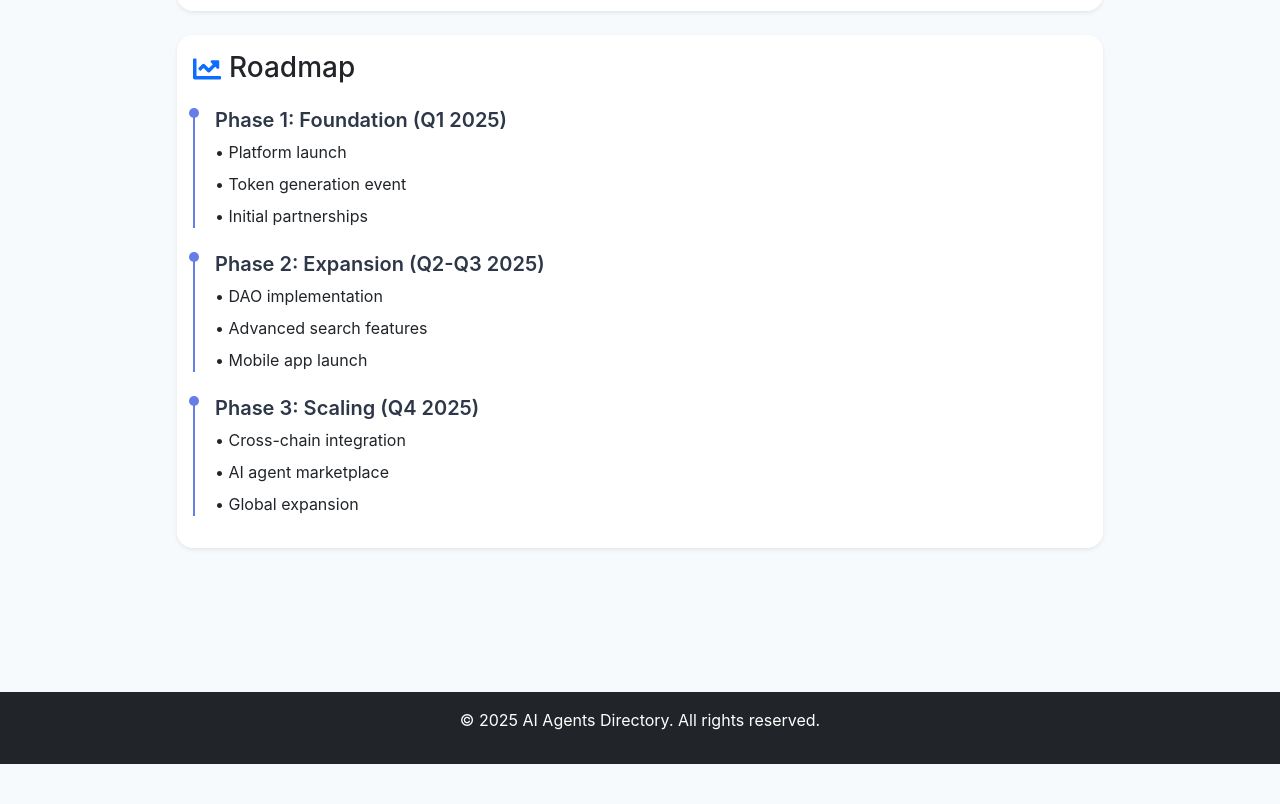
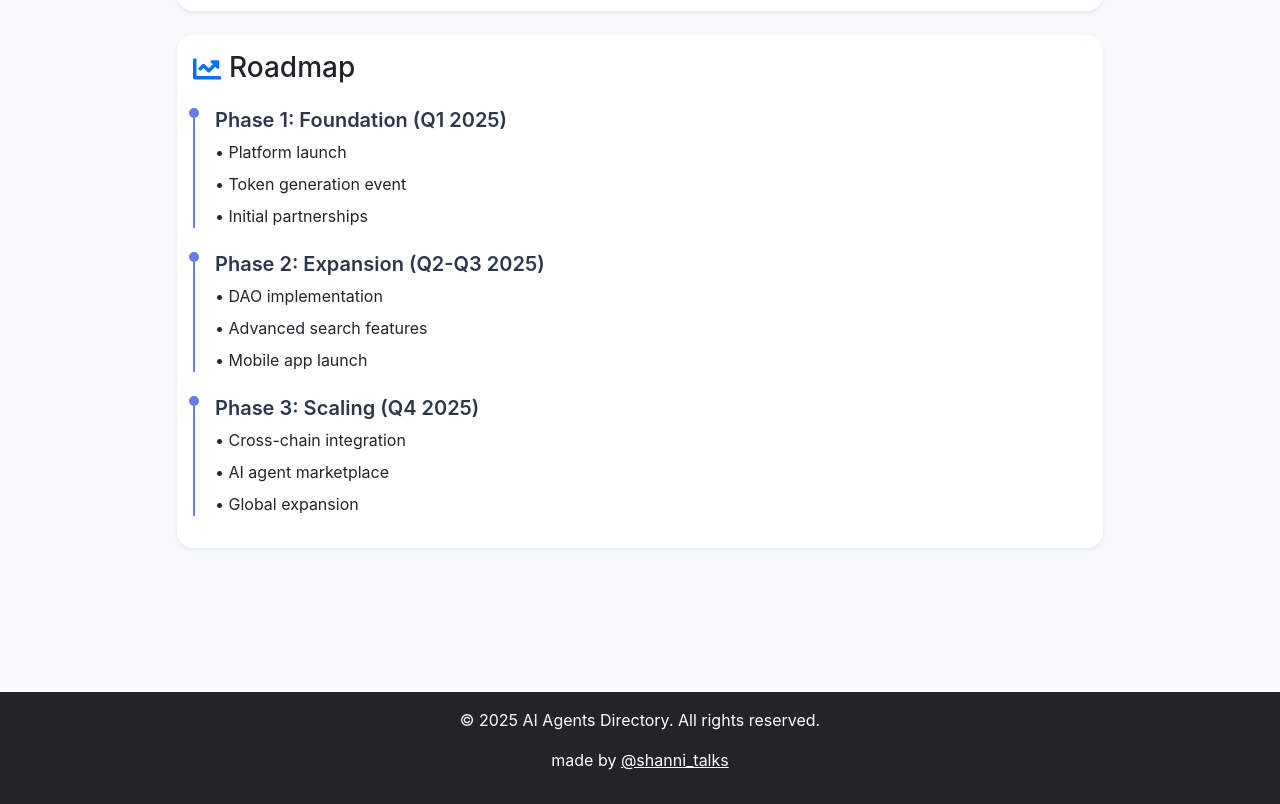
Before and after one commit to Shanni/wataiboo, a React (Create React App) app: page /whitepaper in a window 1280 px wide. Shown: the part 1425-2229 px from the top of the page. Before the commit the page ends 2189 px from the top, so only its background shows below. Built offline with nearby package versions, Linux system fonts and the light colour scheme.

Commit message:
add marker

```diff
--- a/src/App.js
+++ b/src/App.js
@@ -26,6 +26,9 @@ function App() {
             </Routes>
             <footer className="py-3 mt-4 bg-dark text-white text-center">
                 <p>&copy; 2025 AI Agents Directory. All rights reserved.</p>
+                <p>
+                    made by <a href="https://x.com/shanni_talks" className="text-white" target="_blank" rel="noopener noreferrer">@shanni_talks</a>
+                </p>
             </footer>
             <Analytics />
         </div>
--- a/src/components/Hero.js
+++ b/src/components/Hero.js
@@ -8,9 +8,9 @@ const Hero = () => {
             <Container>
                 <Row className="align-items-center">
                     <Col lg={8} className="text-center text-lg-start">
-                        <h1 className="hero-title">Discover the Best AI Agents</h1>
+                        <h1 className="hero-title">Discover the Latest AI Agents</h1>
                         <p className="hero-subtitle px-3 px-lg-0">
-                            Explore our curated collection of cutting-edge AI tools and agents
+                            A New AI Product Every Day – Stay Ahead of the Curve!
                         </p>
                         <div className="hero-features">
                             <div className="feature">
```
